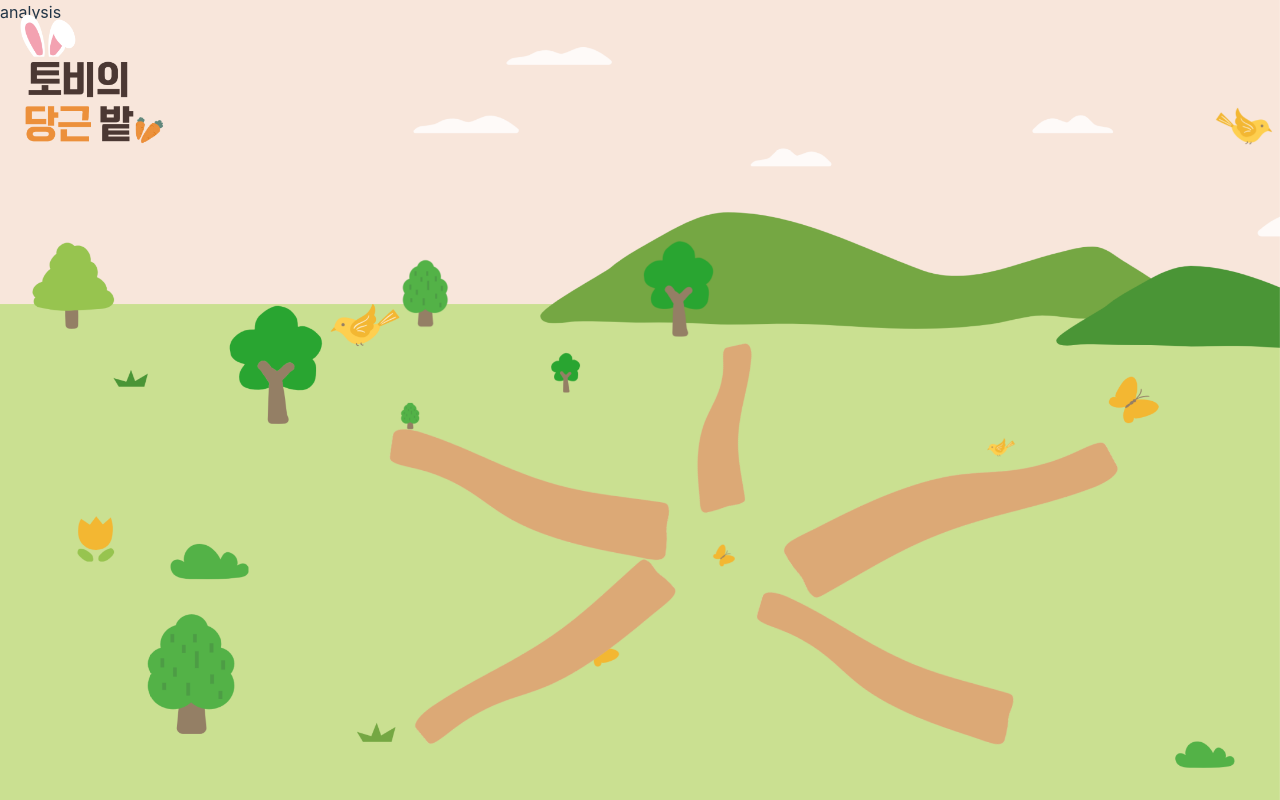
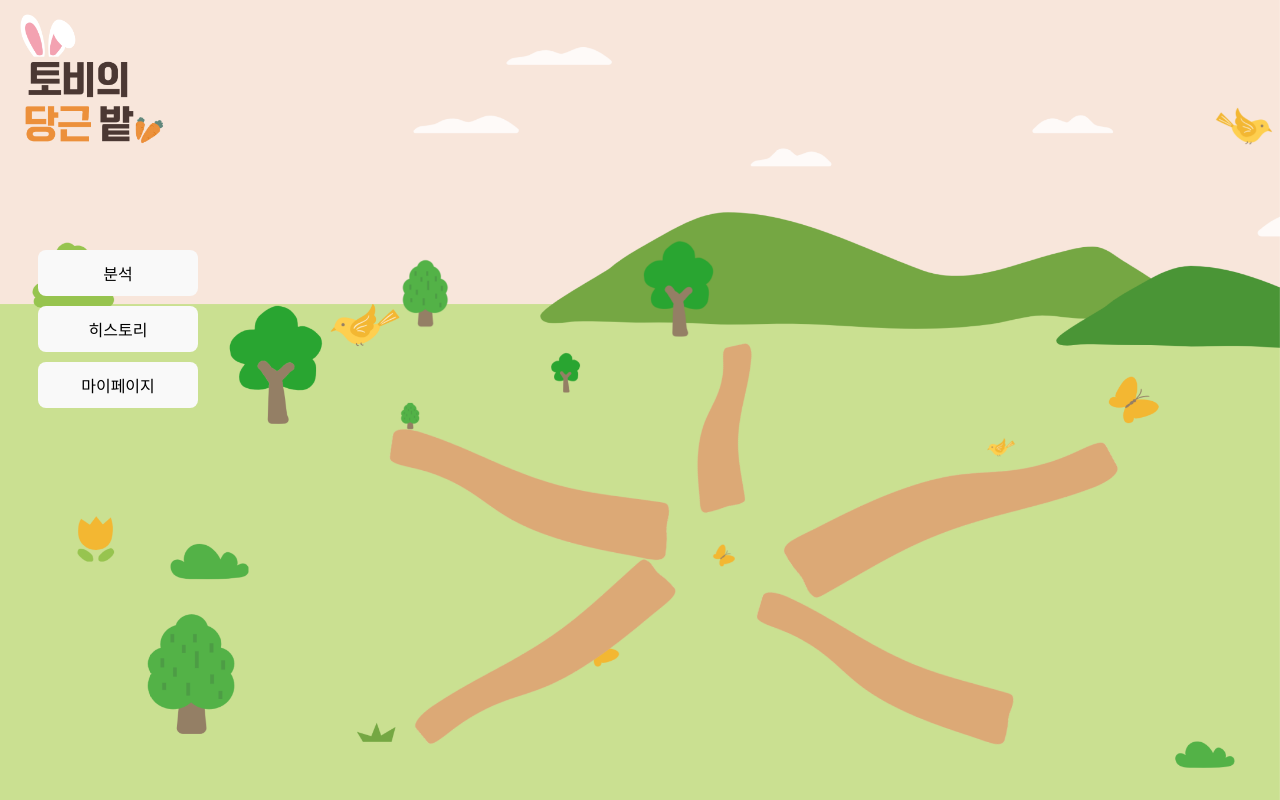
Before and after one commit to KimDohaAcc/Toby-carrot-garden, a React (Vite) app in the folder frontend/toby/: page / in a window 1280 px wide. Both pictures are taken after a click on the picture 230 px from the left and 321 px from the top of the page. Built offline with nearby package versions, Linux system fonts and the light colour scheme.

Commit message:
:art: 공사중, 레포트 레이아웃

```diff
--- a/frontend/toby/dev-dist/sw.js
+++ b/frontend/toby/dev-dist/sw.js
@@ -82,7 +82,7 @@ define(['./workbox-b5f7729d'], (function (workbox) { 'use strict';
     "revision": "3ca0b8505b4bec776b69afdba2768812"
   }, {
     "url": "index.html",
-    "revision": "0.dmk71bb77to"
+    "revision": "0.ocq127u3k18"
   }], {});
   workbox.cleanupOutdatedCaches();
   workbox.registerRoute(new workbox.NavigationRoute(workbox.createHandlerBoundToURL("index.html"), {
--- a/frontend/toby/package.json
+++ b/frontend/toby/package.json
@@ -15,12 +15,14 @@
     "react": "^18.2.0",
     "react-dom": "^18.2.0",
     "react-redux": "^9.1.0",
-    "react-router-dom": "^6.22.2",
+    "react-router-dom": "^6.22.3",
     "styled-components": "^6.1.8"
   },
   "devDependencies": {
+    "@types/node": "^20.11.25",
     "@types/react": "^18.2.56",
     "@types/react-dom": "^18.2.19",
+    "@types/styled-components": "^5.1.34",
     "@typescript-eslint/eslint-plugin": "^7.0.2",
     "@typescript-eslint/parser": "^7.0.2",
     "@vitejs/plugin-react": "^4.2.1",
--- a/frontend/toby/src/App.tsx
+++ b/frontend/toby/src/App.tsx
@@ -5,12 +5,12 @@ import MainPage from "./pages/MainPage";
 import School from "./pages/School";
 import Hospital from "./pages/Hospital";
 import PoliceOffice from "./pages/PoliceOffice";
-import Carrot from "./pages/Mypage";
+import Mypage from "./pages/Mypage";
 import Mart from "./pages/Mart";
 import Analysis from "./pages/Report";
 import NotFound from "./pages/NotFound";
 import Logo from "./components/Logo"; // 여기에 LogoImage 컴포넌트를 임포트합니다.
-
+import constructionModal from "./constructionModal";
 function App() {
   const containerStyle: React.CSSProperties = {
     position: "relative",
@@ -39,7 +39,7 @@ function App() {
         <Route path="school" element={<School />} />
         <Route path="hospital" element={<Hospital />} />
         <Route path="police" element={<PoliceOffice />} />
-        <Route path="carrot" element={<Carrot />} />
+        <Route path="/mypage" element={<Mypage />} />
         <Route path="mart" element={<Mart />} />
         <Route path="analysis" element={<Analysis />} />
 
--- /dev/null
+++ b/frontend/toby/src/components/constructionModal.tsx
@@ -0,0 +1,44 @@
+import React from "react";
+import constructionImage from "../assets/images/constructionImage.png";
+
+interface Props {
+  onClose: () => void;
+}
+
+const ConstructionModal: React.FC<Props> = ({ onClose }) => (
+  <div
+    style={{
+      position: "fixed",
+      top: 0,
+      left: 0,
+      right: 0,
+      bottom: 0,
+      backgroundColor: "rgba(0,0,0,0.5)",
+      display: "flex",
+      justifyContent: "center",
+      alignItems: "center",
+    }}
+    onClick={onClose}
+  >
+    <div
+      style={{
+        padding: 20,
+        backgroundColor: "#fff",
+        borderRadius: 10,
+        display: "flex",
+        flexDirection: "column",
+      }}
+      onClick={(e) => e.stopPropagation()} // 이벤트 버블링 방지
+    >
+      <h2>공사중입니다!</h2>
+      <img
+        src={constructionImage}
+        alt="Construction"
+        style={{ width: "100%", height: "auto" }}
+      />
+      <button onClick={onClose}>닫기</button>
+    </div>
+  </div>
+);
+
+export default ConstructionModal;
--- a/frontend/toby/src/config/tsconfig.json
+++ b/frontend/toby/src/config/tsconfig.json
@@ -19,6 +19,10 @@
     "noUnusedLocals": true,
     "noUnusedParameters": true,
     "noFallthroughCasesInSwitch": true
+    // "baseUrl": ".",
+    // "paths": {
+    //   "@/*": ["src/*"]
+    // }
   },
   "include": ["src"],
   "references": [{ "path": "./tsconfig.node.json" }]
--- a/frontend/toby/src/pages/MainPage.tsx
+++ b/frontend/toby/src/pages/MainPage.tsx
@@ -1,11 +1,17 @@
-import React from "react";
+import React, { useState } from "react";
 import { useNavigate } from "react-router-dom";
+import ConstructionModal from "../components/constructionModal";
 
 const MainPage = () => {
   const navigate = useNavigate();
+  const [showModal, setShowModal] = useState(false);
 
   const handleAreaClick = (path: string) => {
-    navigate(path);
+    if (path === "/police" || path === "/mart") {
+      setShowModal(true);
+    } else {
+      navigate(path);
+    }
   };
 
   // 부모 요소에 대한 스타일을 추가
@@ -79,7 +85,7 @@ const MainPage = () => {
         onClick={() => handleAreaClick("/mart")}
       />
       <img
-        src="src\assets\images\policeImage.png"
+        src="src/assets/images/policeImage.png" // 경로 수정이 필요할 수 있음
         alt="police"
         style={{
           position: "absolute",
@@ -90,6 +96,7 @@ const MainPage = () => {
         }}
         onClick={() => handleAreaClick("/police")}
       />
+      {showModal && <ConstructionModal onClose={() => setShowModal(false)} />}
       <img
         src="src\assets\images\schoolImage.png"
         alt="school"
--- a/frontend/toby/src/pages/Mypage.tsx
+++ b/frontend/toby/src/pages/Mypage.tsx
@@ -1,7 +1,7 @@
 import React, { useState } from "react";
 import "./Carrot.css";
 
-const Carrot = () => {
+const Mypage = () => {
   const [isClicked, setIsClicked] = useState(false);
 
   const handleImageClick = () => {
@@ -31,4 +31,4 @@ const Carrot = () => {
   );
 };
 
-export default Carrot;
+export default Mypage;
--- a/frontend/toby/src/pages/Report.tsx
+++ b/frontend/toby/src/pages/Report.tsx
@@ -1,11 +1,111 @@
-import React from "react";
+import React, { useState } from "react";
+import styled from "styled-components";
+import { useNavigate } from "react-router-dom";
 
-const Analysis = () => {
+const MainContainer = styled.div`
+  width: 100vw;
+  height: 100vh;
+  display: flex;
+  align-items: flex-start;
+  justify-content: center;
+  flex-wrap: wrap;
+`;
+
+const ControlsContainer = styled.div`
+  display: flex;
+  flex-direction: column;
+  gap: 10px;
+  position: absolute;
+  top: 250px;
+  left: 38px;
+`;
+
+const BoxContainer = styled.div<{ isAnalysis: boolean }>`
+  display: flex;
+  flex-direction: ${({ isAnalysis }) => (isAnalysis ? "row" : "column")};
+  gap: 10px;
+  justify-content: center;
+  align-items: center;
+  width: 100%;
+  margin-left: 310px;
+  margin-right: 80px;
+`;
+
+const StyledButton = styled.button`
+  padding: 10px;
+  width: 160px;
+`;
+
+const Box = styled.div`
+  padding: 20px;
+  background-color: #e0e0e0;
+  border-radius: 5px;
+  height: 750px; // 분석 박스와 같은 높이
+  width: 90%; // 화면의 대부분을 차지하도록 너비 조정
+  margin: 0 auto; // 자동 마진으로 가운데 정렬
+`;
+
+const TextBox = styled.div`
+  padding: 20px;
+  padding-left: 335px;
+  width: calc(100% - 335px); // 패딩을 고려한 너비 조정
+  text-align: left;
+`;
+const TextBoxTitle = styled.div`
+  padding: 20px;
+  padding-left: 335px; // 왼쪽 패딩 추가로 텍스트 위치를 우측으로 조정
+  width: 100%;
+  text-align: left;
+`;
+
+const Report: React.FC = () => {
+  const [activeView, setActiveView] = useState("");
+  const navigate = useNavigate(); // navigate 함수를 초기화합니다.
+
+  // 뷰 변경용 핸들러, 마이페이지 버튼용 별도의 핸들러가 필요
+  const handleButtonClick = (view: string) => {
+    setActiveView(activeView === view ? "" : view);
+  };
+
+  // 마이페이지 이동 핸들러
+  const handleMypageClick = () => {
+    navigate("/carrot"); // navigate 함수를 호출하여 /carrot 경로로 이동
+  };
+
   return (
-    <div style={{ width: "100vw", height: "100vh" }}>
-      <div>analysis</div>
-    </div>
+    <MainContainer>
+      <ControlsContainer>
+        <StyledButton onClick={() => handleButtonClick("analysis")}>
+          분석
+        </StyledButton>
+        <StyledButton onClick={() => handleButtonClick("history")}>
+          히스토리
+        </StyledButton>
+        <StyledButton onClick={handleMypageClick}>마이페이지</StyledButton>
+      </ControlsContainer>
+      {activeView === "analysis" && (
+        <>
+          <TextBoxTitle>분석</TextBoxTitle>
+          <TextBox>
+            우리 아이가 풀었던 문제에 대한 통계자료를 볼 수 있습니다.
+          </TextBox>
+          <BoxContainer isAnalysis={true}>
+            <Box>박스 #1</Box>
+            <Box>박스 #2</Box>
+          </BoxContainer>
+        </>
+      )}
+      {activeView === "history" && (
+        <>
+          <TextBoxTitle>히스토리</TextBoxTitle>
+          <TextBox>우리 아이가 풀었던 문제를 확인할 수 있어요!</TextBox>
+          <BoxContainer isAnalysis={false}>
+            <Box>히스토리 내용이 여기 표시됩니다.</Box>
+          </BoxContainer>
+        </>
+      )}
+    </MainContainer>
   );
 };
 
-export default Analysis;
+export default Report;
--- /dev/null
+++ b/frontend/toby/src/styles.module.css.d.ts
@@ -0,0 +1,4 @@
+declare const ReportStyle: {
+  reportContainer: string;
+};
+export = ReportStyle;
```
Also changed, not shown: frontend/toby/src/styles/ReportStyle.module.css (added, +23 -0 lines), frontend/toby/src/assets/images/constructionImage.png (added), 1 other file (tests, documents, lock files or other folders).
